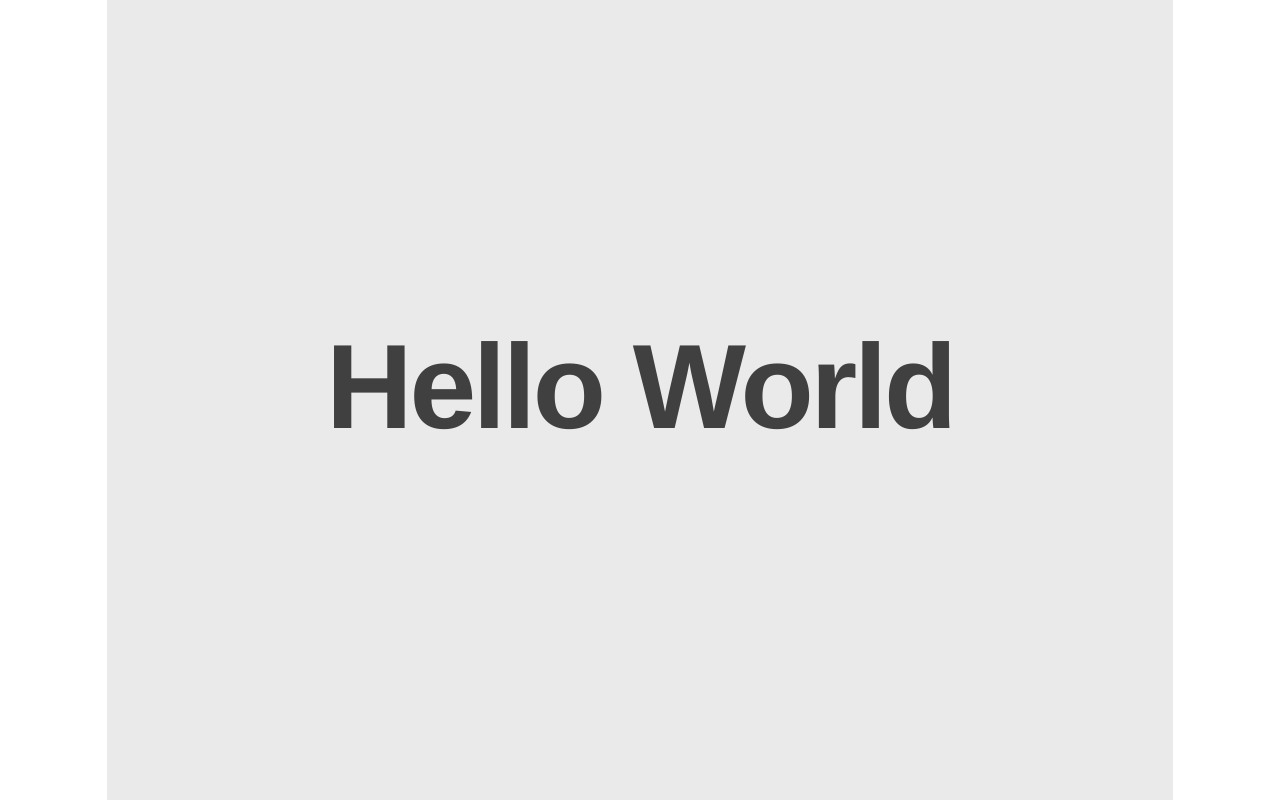
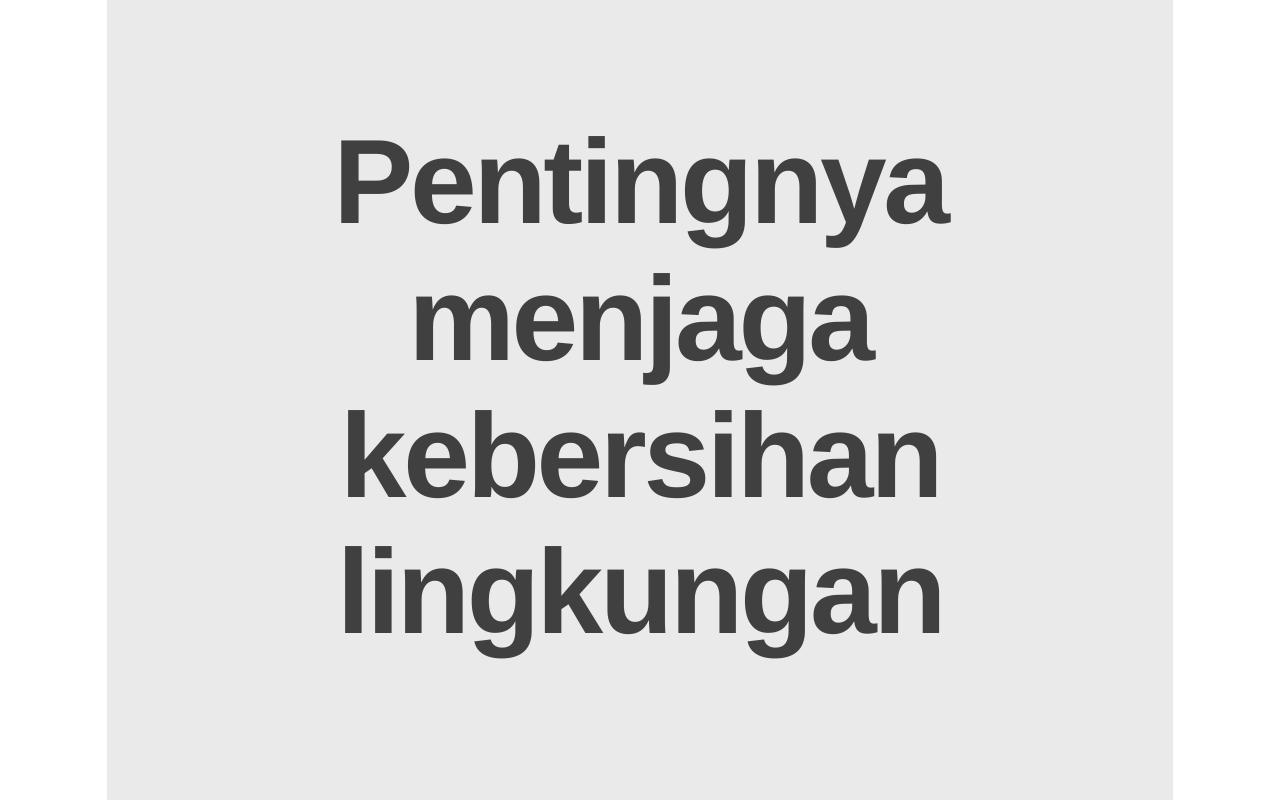
Before and after one commit to Mikroskil/Team_IDV2, a website: page dist/index.html in a window 1280 px wide. Drawn offline with Linux system fonts and the light colour scheme.

Commit message:
Mengubah judul dan title pada html

```diff
--- a/dist/index.html
+++ b/dist/index.html
@@ -3,13 +3,13 @@
   <head>
     <meta charset="utf-8">
     <meta name="viewport" content="width=device-width, initial-scale=1, maximum-scale=1">
-    <title>Hello World</title>
+    <title>Go Green</title>
     <link rel="stylesheet" type="text/css" href="build/build.css">
   </head>
   <body>
     <article>
       <section>
-        <h1>Hello World</h1>
+        <h1>Pentingnya menjaga kebersihan lingkungan</h1>
       </section>
       <section>
         <h2>Keyboard Interaction</h2>
```
